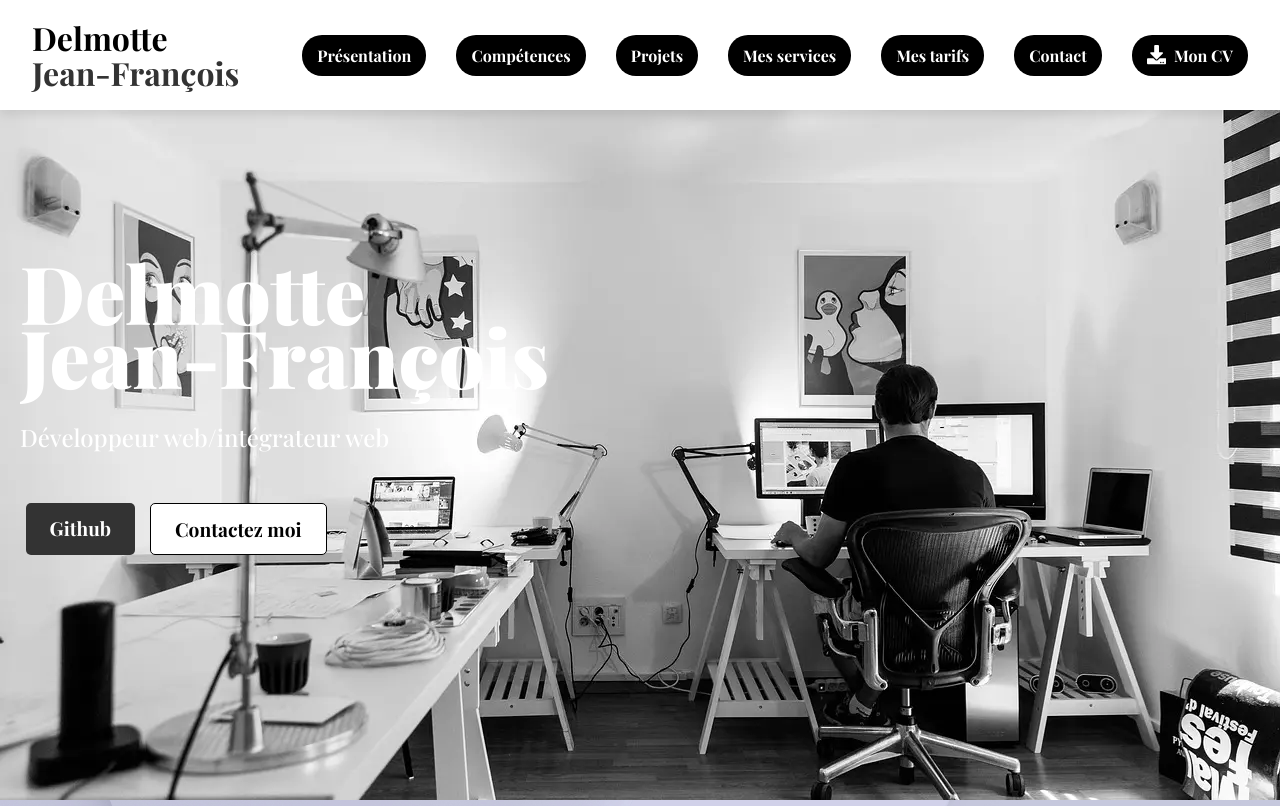
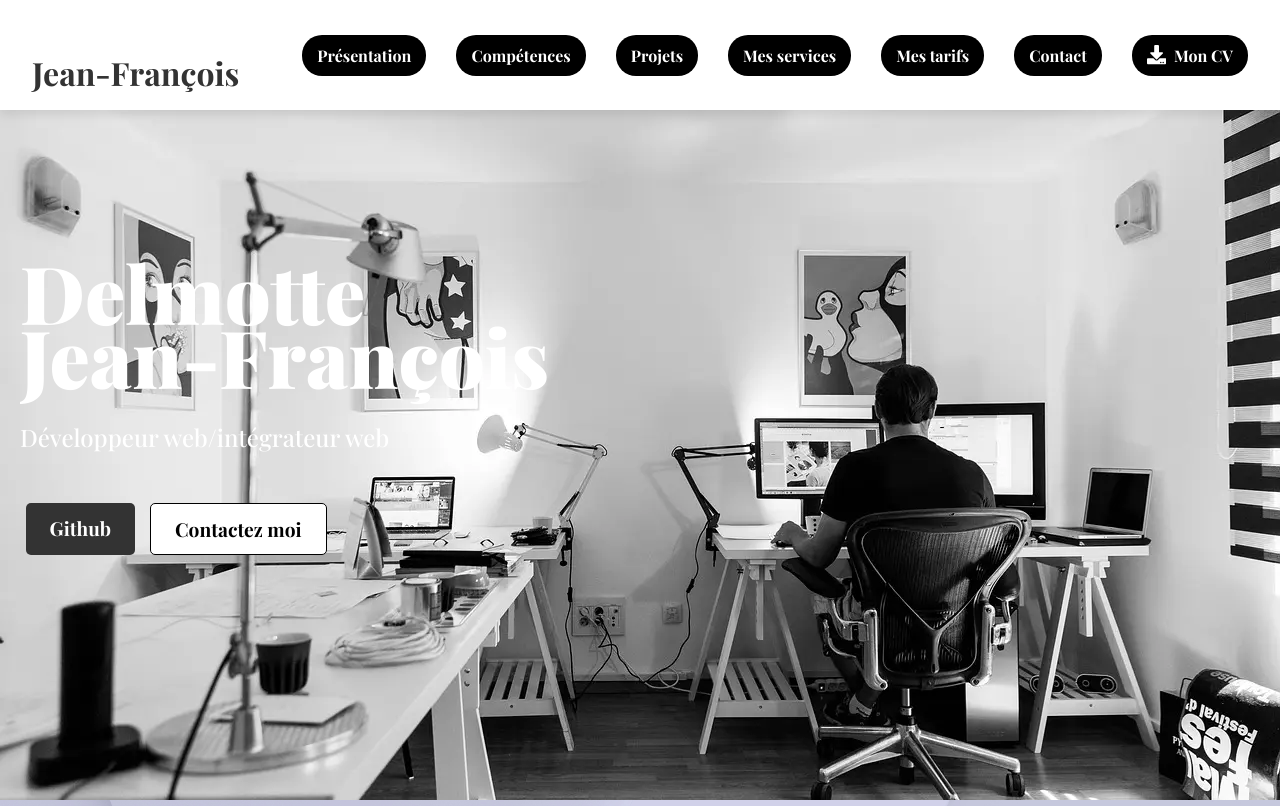
Before and after one commit to jeff397/portfolio, a React (Vite) app in the folder portfolio/: page / in a window 1280 px wide. Shown: the top 806 px of the page. Built offline with nearby package versions, Linux system fonts and the light colour scheme; a web font is replaced by a local one.

Commit message:
correction

```diff
--- a/portfolio/src/components/Header/header.css
+++ b/portfolio/src/components/Header/header.css
@@ -17,7 +17,7 @@ header {
   font-family: "Arial", sans-serif;
   font-weight: bold;
   text-decoration: none;
-  color: #000;
+  color: #0000;
   line-height: 1.1;
 }
 
@@ -25,7 +25,6 @@ header {
 .logo-last-name {
   display: block;
   font-size: 2rem;
-  t
 }
 
 .logo-first-name {
```
